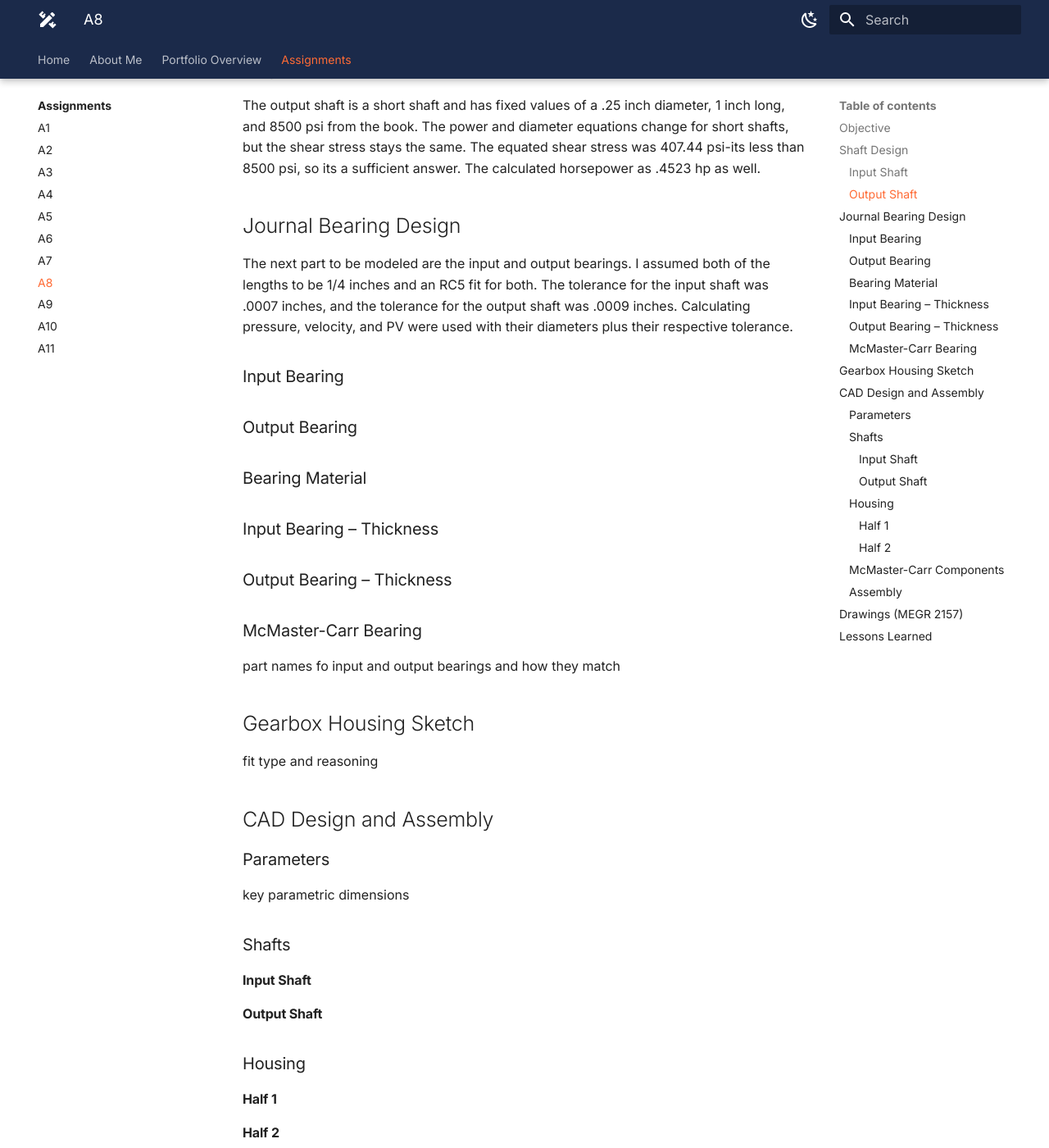
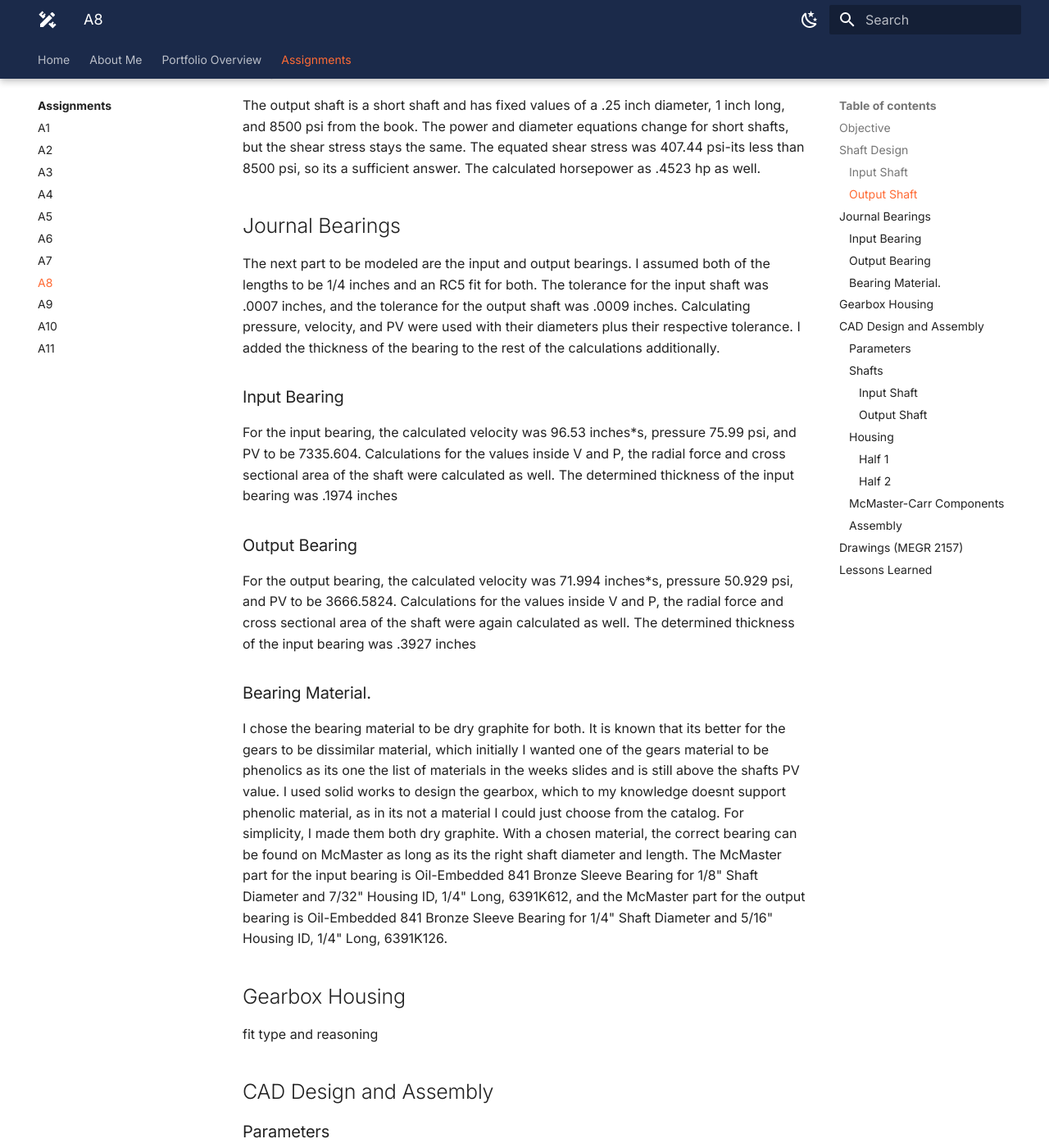
Before and after one commit to ajchiocca/megr2157-portfolio, an MkDocs documentation site: the page built from docs/assignments/A08/index.md, in a window 1280 px wide and 1400 px high, scrolled down 1012 px. Shown: the whole window at 82% size. Built offline with MkDocs 1.6.1 and Material for MkDocs 9.7.7, drawn with Linux system fonts in a browser that asks for light colours.

Commit message:
Revise journal bearing design and calculations
Updated journal bearing section with calculations and material choices. Added details for input and output bearings, including thickness and McMaster part numbers.

```diff
--- a/docs/assignments/A08/index.md
+++ b/docs/assignments/A08/index.md
@@ -21,34 +21,25 @@ The input shaft is consider a power-transmission shaft, as its transmitting the
 The output shaft is a short shaft and has fixed values of a .25 inch diameter, 1 inch long, and 8500 psi from the book. The power and diameter equations change for short shafts, but the shear stress stays the same. The equated shear stress was 407.44 psi-its less than 8500 psi, so its a sufficient answer. The calculated horsepower as .4523 hp as well.
 
 
-## Journal Bearing Design
+## Journal Bearings
 <!-- 30% total. (10%) size/length, pressure, velocity, PV, material from the lecture table. (10%) thickness. (10%) McMaster-Carr selection with part names. -->
-The next part to be modeled are the input and output bearings. I assumed both of the lengths to be 1/4 inches and an RC5 fit for both. The tolerance for the input shaft was .0007 inches, and the tolerance for the output shaft was .0009 inches. Calculating pressure, velocity, and PV were used with their diameters plus their respective tolerance.
+The next part to be modeled are the input and output bearings. I assumed both of the lengths to be 1/4 inches and an RC5 fit for both. The tolerance for the input shaft was .0007 inches, and the tolerance for the output shaft was .0009 inches. Calculating pressure, velocity, and PV were used with their diameters plus their respective tolerance. I added the thickness of the bearing to the rest of the calculations additionally.
 
 ### Input Bearing
-
+For the input bearing, the calculated velocity was 96.53 inches*s, pressure 75.99 psi, and PV to be 7335.604. Calculations for the values inside V and P, the radial force and cross sectional area of the shaft were calculated as well. The determined thickness of the input bearing was .1974 inches
 
 
 
 ### Output Bearing
+For the output bearing, the calculated velocity was 71.994 inches*s, pressure 50.929 psi, and PV to be 3666.5824. Calculations for the values inside V and P, the radial force and cross sectional area of the shaft were again calculated as well. The determined thickness of the input bearing was .3927 inches
 
 
 
-### Bearing Material
+### Bearing Material.
+I chose the bearing material to be dry graphite for both. It is known that its better for the gears to be dissimilar material, which initially I wanted one of the gears material to be phenolics as its one the list of materials in the weeks slides and is still above the shafts PV value. I used solid works to design the gearbox, which to my knowledge doesnt support phenolic material, as in its not a material I could just choose from the catalog. For simplicity, I made them both dry graphite. With a chosen material, the correct bearing can be found on McMaster as long as its the right shaft diameter and length. The McMaster part for the input bearing is Oil-Embedded 841 Bronze Sleeve Bearing for 1/8" Shaft Diameter and 7/32" Housing ID, 1/4" Long, 6391K612, and the McMaster part for the output bearing is Oil-Embedded 841 Bronze Sleeve Bearing for 1/4" Shaft Diameter and 5/16" Housing ID, 1/4" Long, 6391K126.
 
+## Gearbox Housing
 
-### Input Bearing – Thickness
-
-### Output Bearing – Thickness
-
-
-
-
-### McMaster-Carr Bearing
-part names fo input and output bearings and how they match
-
-## Gearbox Housing Sketch
-<!-- 5%. Two-component housing; state how the halves fit together (snap fit, nuts and bolts, etc.) and why. -->
 
 
 fit type and reasoning
```
